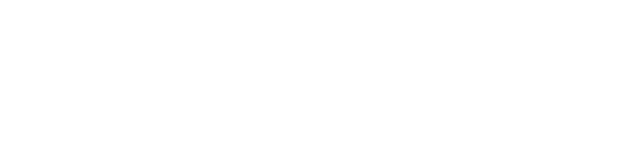
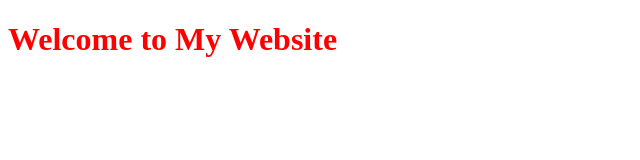
Before and after one commit to TeensConnectWeb/blxbbyURI, a plain HTML site: page index.html in a window 1280 px wide. Shown: the whole page, without its empty margins (0-640 px from the left). Drawn offline with Linux system fonts and the light colour scheme.

Commit message:
Update index.html

```diff
--- a/index.html
+++ b/index.html
@@ -1,3 +1,17 @@
-<html>
-
+<!DOCTYPE html>
+<html lang="en">
+  <head>
+    <meta charset="UTF-8">
+    <meta name="viewport" content="width=device-width, initial-scale=1.0">
+    <meta http-equiv="X-UA-Compatible" content="ie=edge">
+    <title>My Website</title>
+    <style>
+      h1 {
+        color: red;
+      }
+    </style>
+  </head>
+  <body>
+    <h1>Welcome to My Website</h1>
+  </body>
 </html>
```
